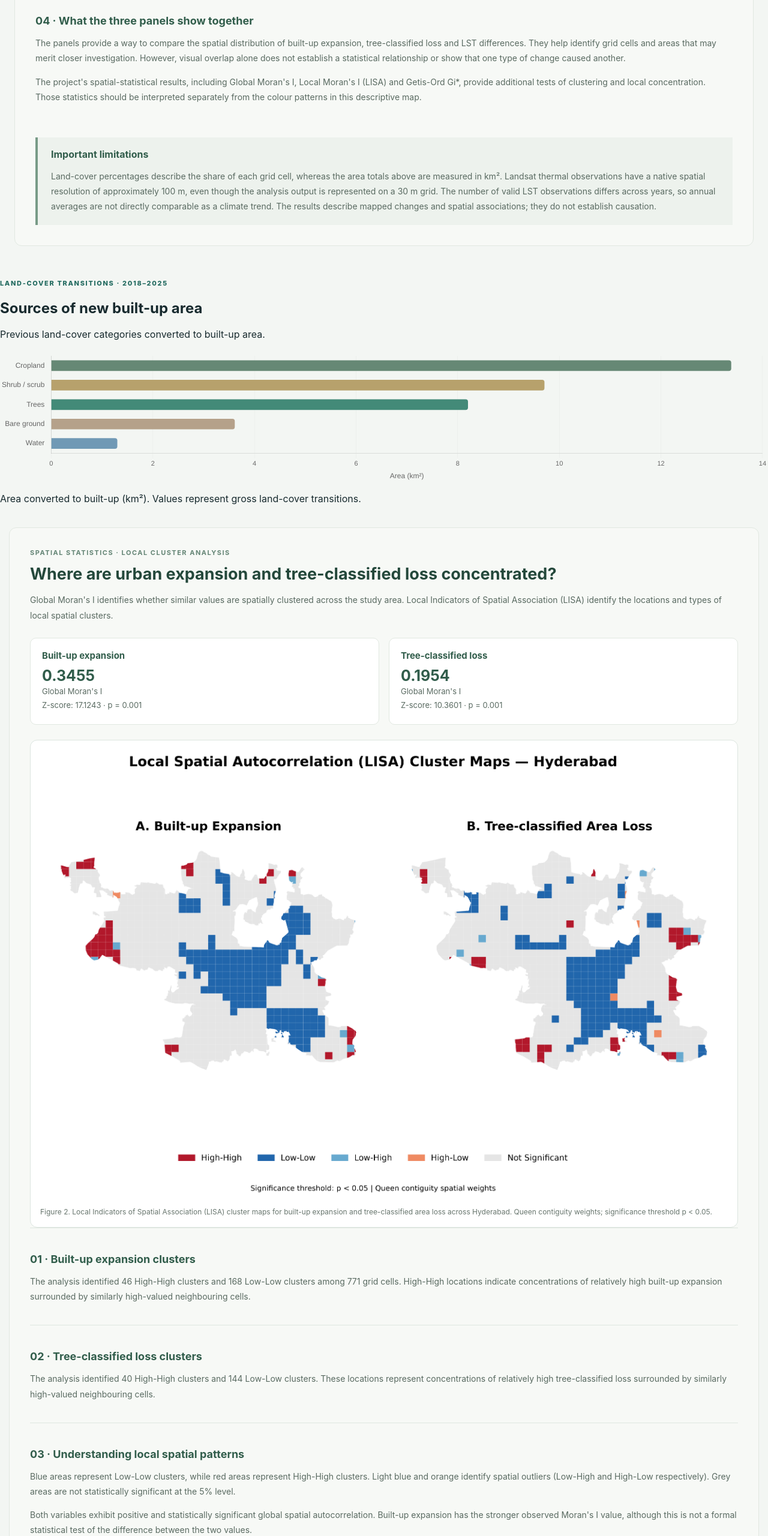
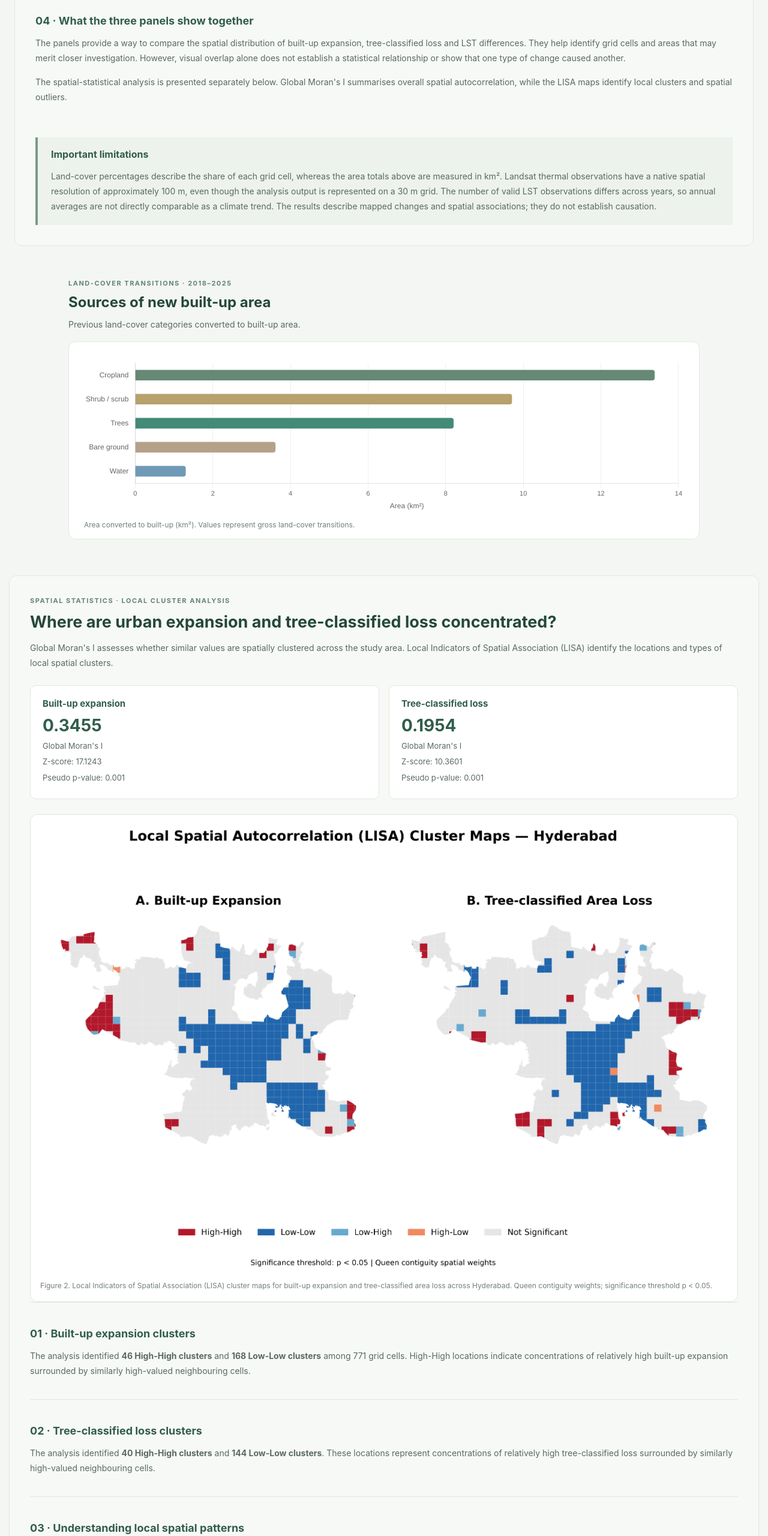
Before and after one commit to Kanchisinghal-git/hyderabad-urban-expansion-heat, a plain HTML site: page index.html in a window 1280 px wide. Shown: the part 2940-5500 px from the top of the page at 60% size. Drawn offline with nearby package versions, Linux system fonts and the light colour scheme; animation ran at ten frames a second.

Commit message:
Update index.html

```diff
--- a/index.html
+++ b/index.html
@@ -1,7 +1,6 @@
 
 <!doctype html>
 <html lang="en">
-
 <head>
   <meta charset="utf-8">
   <meta name="viewport" content="width=device-width, initial-scale=1">
@@ -12,8 +11,6 @@
   <link rel="stylesheet" href="style.css">
 
   <style>
-    /* Research map interpretation section */
-
     .map-interpretation {
       max-width: 1250px;
       margin: 38px auto 55px;
@@ -101,27 +98,146 @@
       font-size: 13px;
     }
 
-    .interpretation-highlight {
+    .transition-section {
+      max-width: 1100px;
+      margin: 45px auto 60px;
+      padding: 0 24px;
+    }
+
+    .transition-heading {
+      margin-bottom: 20px;
+    }
+
+    .transition-heading .eyebrow {
+      color: #648575;
+      font-size: 11px;
       font-weight: 700;
+      letter-spacing: 1.5px;
+    }
+
+    .transition-heading h2 {
+      color: #24483b;
+      margin: 10px 0;
+    }
+
+    .transition-heading p {
+      color: #596a61;
+      font-size: 14px;
+    }
+
+    .transition-chart-card {
+      background: #fff;
+      border: 1px solid #e1e8e1;
+      border-radius: 12px;
+      padding: 25px;
+      height: 330px;
+    }
+
+    .transition-chart-card canvas {
+      max-height: 260px;
+    }
+
+    .chart-caption {
+      color: #718078;
+      font-size: 12px;
+      margin-top: 12px;
+    }
+
+    .lisa-section {
+      max-width: 1250px;
+      margin: 38px auto 55px;
+      padding: 34px;
+      background: #f7f9f6;
+      border: 1px solid #e1e8e1;
+      border-radius: 12px;
+    }
+
+    .lisa-section .eyebrow {
+      color: #648575;
+      font-size: 11px;
+      font-weight: 700;
+      letter-spacing: 1.5px;
+    }
+
+    .lisa-section h2 {
+      color: #24483b;
+      font-size: 27px;
+      margin: 12px 0;
+    }
+
+    .lisa-section p {
+      color: #596a61;
+      font-size: 14px;
+      line-height: 1.8;
+    }
+
+    .lisa-stat-grid {
+      display: grid;
+      grid-template-columns: repeat(auto-fit, minmax(220px, 1fr));
+      gap: 16px;
+      margin: 25px 0;
+    }
+
+    .lisa-stat-card {
+      background: #fff;
+      border: 1px solid #e1e8e1;
+      border-radius: 10px;
+      padding: 20px;
+    }
+
+    .lisa-stat-card h3 {
       color: #315d4b;
+      font-size: 15px;
+      margin: 0 0 10px;
+    }
+
+    .lisa-stat-card strong {
+      display: block;
+      color: #315d4b;
+      font-size: 28px;
+      margin-bottom: 6px;
+    }
+
+    .lisa-stat-card p {
+      margin: 3px 0;
+      font-size: 13px;
+    }
+
+    .lisa-figure img {
+      display: block;
+      width: 100%;
+      height: auto;
+      border-radius: 8px;
+    }
+
+    .lisa-figure figcaption {
+      color: #718078;
+      font-size: 12px;
+      line-height: 1.6;
+      margin-top: 12px;
     }
 
     @media(max-width: 600px) {
-      .map-interpretation {
+      .map-interpretation,
+      .lisa-section {
         padding: 20px;
         margin: 25px 12px 40px;
       }
 
-      .map-interpretation h2 {
+      .map-interpretation h2,
+      .lisa-section h2 {
         font-size: 23px;
       }
 
       .interpretation-item h3 {
         font-size: 16px;
       }
+
+      .transition-chart-card {
+        padding: 15px;
+      }
     }
   </style>
-
 </head>
 
 <body>
@@ -129,7 +245,6 @@
   <!-- HEADER -->
 
   <header class="site-header">
-
     <div class="eyebrow">
       GEOSPATIAL RESEARCH · HYDERABAD, INDIA · 2018–2025
     </div>
@@ -140,14 +255,12 @@
       Explore where built-up expansion and tree-classified loss are concentrated,
       alongside observed land surface temperature change.
     </p>
-
   </header>
 
 
   <!-- PROJECT INTRODUCTION -->
 
   <section class="project-intro">
-
     <div class="intro-content">
 
       <div class="eyebrow">RESEARCH PROJECT · URBAN ENVIRONMENT</div>
@@ -175,11 +288,10 @@
         urban environmental change and their implications for
         climate-sensitive urban planning.
       </p>
-
     </div>
 
 
-    <!-- INTERACTIVE RESEARCH METRICS -->
+    <!-- RESEARCH METRICS -->
 
     <div class="research-metrics">
 
@@ -213,24 +325,21 @@
     <!-- METRIC DETAIL PANEL -->
 
     <div id="metric-detail" class="metric-detail" hidden>
-
       <button id="close-metric" type="button" aria-label="Close details">
         ×
       </button>
 
       <div id="metric-detail-content"></div>
-
     </div>
 
   </section>
 
 
-  <!-- SINGLE RESEARCH MAP -->
+  <!-- RESEARCH MAP -->
 
   <section class="research-gallery">
 
     <div class="section-heading">
-
       <div class="eyebrow">
         SPATIAL ANALYSIS · RESEARCH OUTPUTS
       </div>
@@ -242,12 +351,10 @@
         tree-classified loss and land surface temperature change
         between 2018 and 2025.
       </p>
-
     </div>
 
 
     <figure class="research-figure">
-
       <img
         src="https://raw.githubusercontent.com/kanchisinghal-git/hyderabad-urban-expansion-heat/main/Hyderabad_Final_Research_Maps.png"
         alt="Three-panel research map showing new built-up area, tree-classified loss and land surface temperature change in Hyderabad"
@@ -261,7 +368,6 @@
         tree-classified loss and land surface temperature change
         across Hyderabad, 2018–2025.
       </figcaption>
-
     </figure>
 
 
@@ -286,28 +392,20 @@
       </p>
 
 
-      <!-- COLOUR SCALE EXPLANATION -->
-
       <div class="map-legend-explanation">
 
         <div class="legend-explanation-card">
-
           <h4>Panel 1 · New built-up area (%)</h4>
-
           <p>
             The blue scale runs from 0 to 100%. A darker blue cell has a
             larger percentage of its area newly classified as built-up;
             a pale cell has a smaller percentage. This is a within-cell
             percentage, not the total built-up area of the whole city.
           </p>
-
         </div>
 
-
         <div class="legend-explanation-card">
-
           <h4>Panel 2 · Tree-classified loss (%)</h4>
-
           <p>
             The yellow-to-orange scale also runs from 0 to 100%. Darker
             orange cells have a larger percentage of their area transitioning
@@ -315,14 +413,10 @@
             land-cover classification, not a direct measure of legally
             notified or ecologically defined forest loss.
           </p>
-
         </div>
 
-
         <div class="legend-explanation-card">
-
           <h4>Panel 3 · LST change (°C)</h4>
-
           <p>
             This diverging scale shows the difference in observed land
             surface temperature. Red represents a positive difference
@@ -330,16 +424,12 @@
             negative difference (lower LST), and values near white are
             closer to zero. LST is surface temperature, not air temperature.
           </p>
-
         </div>
 
       </div>
 
 
-      <!-- BUILT-UP EXPANSION -->
-
       <div class="interpretation-item">
-
         <h3>01 · Built-up expansion</h3>
 
         <p>
@@ -359,14 +449,10 @@
           newly built-up pixels; they are not additional to the
           36.242 km² total.
         </p>
-
       </div>
 
 
-      <!-- TREE-CLASSIFIED LOSS -->
-
       <div class="interpretation-item">
-
         <h3>02 · Tree-classified loss</h3>
 
         <p>
@@ -384,14 +470,10 @@
           of both the tree-loss and built-up-transition results. It must
           not be added to those totals as if it were a separate area.
         </p>
-
       </div>
 
 
-      <!-- LAND SURFACE TEMPERATURE -->
-
       <div class="interpretation-item">
-
         <h3>03 · Land surface temperature differences</h3>
 
         <p>
@@ -411,14 +493,10 @@
           the class-wise results can differ because they summarise
           different groups of locations.
         </p>
-
       </div>
 
 
-      <!-- COMBINED INTERPRETATION -->
-
       <div class="interpretation-item">
-
         <h3>04 · What the three panels show together</h3>
 
         <p>
@@ -431,20 +509,14 @@
         </p>
 
         <p>
-          The project's spatial-statistical results, including Global
-          Moran's I, Local Moran's I (LISA) and Getis-Ord Gi*, provide
-          additional tests of clustering and local concentration.
-          Those statistics should be interpreted separately from the
-          colour patterns in this descriptive map.
+          The spatial-statistical analysis is presented separately below.
+          Global Moran's I summarises overall spatial autocorrelation,
+          while the LISA maps identify local clusters and spatial outliers.
         </p>
-
       </div>
 
 
-      <!-- LIMITATIONS -->
-
       <div class="map-caution">
-
         <strong>Important limitations</strong>
 
         <p>
@@ -458,7 +530,6 @@
           describe mapped changes and spatial associations; they do
           not establish causation.
         </p>
-
       </div>
 
     </div>
@@ -466,19 +537,23 @@
   </section>
 
 
-
-<!-- COMPACT LAND-COVER TRANSITION CHART -->
+  <!-- ONLY RETAINED CHART: SOURCES OF NEW BUILT-UP AREA -->
 
   <section class="transition-section">
 
     <div class="transition-heading">
       <div class="eyebrow">LAND-COVER TRANSITIONS · 2018–2025</div>
+
       <h2>Sources of new built-up area</h2>
-    <p>Previous land-cover categories converted to built-up area.</p>
+
+      <p>
+        Previous land-cover categories converted to built-up area.
+      </p>
     </div>
 
     <div class="transition-chart-card">
       <canvas id="transitionChart"></canvas>
+
       <p class="chart-caption">
         Area converted to built-up (km²). Values represent gross
         land-cover transitions.
@@ -486,6 +561,9 @@
     </div>
 
   </section>
+
+
+  <!-- CHART.JS: SINGLE HORIZONTAL BAR CHART -->
 
   <script src="https://cdn.jsdelivr.net/npm/chart.js"></script>
 
@@ -497,6 +575,7 @@ document.addEventListener("DOMContentLoaded", function () {
       if (chartCanvas) {
         new Chart(chartCanvas, {
           type: "bar",
+
           data: {
             labels: [
               "Cropland",
@@ -505,9 +584,12 @@ document.addEventListener("DOMContentLoaded", function () {
               "Bare ground",
               "Water"
             ],
+
             datasets: [{
               label: "Area (km²)",
+
               data: [13.380, 9.704, 8.199, 3.609, 1.297],
+
               backgroundColor: [
                 "#668875",
                 "#b7a16c",
@@ -515,18 +597,22 @@ document.addEventListener("DOMContentLoaded", function () {
                 "#b5a18a",
                 "#7099b5"
               ],
+
               borderRadius: 4,
               barThickness: 17
             }]
           },
+
           options: {
             indexAxis: "y",
             responsive: true,
             maintainAspectRatio: false,
+
             plugins: {
               legend: {
                 display: false
               },
+
               tooltip: {
                 callbacks: {
                   label: function(context) {
@@ -535,26 +621,32 @@ document.addEventListener("DOMContentLoaded", function () {
                 }
               }
             },
+
             scales: {
               x: {
                 beginAtZero: true,
+
                 grid: {
                   color: "#edf0ed"
                 },
+
                 title: {
                   display: true,
                   text: "Area (km²)"
                 },
+
                 ticks: {
                   font: {
                     size: 11
                   }
                 }
               },
+
               y: {
                 grid: {
                   display: false
                 },
+
                 ticks: {
                   font: {
                     size: 12
@@ -569,86 +661,108 @@ document.addEventListener("DOMContentLoaded", function () {
     });
   </script>
 
-<!-- END COMPACT LAND-COVER TRANSITION CHART -->
 
   <!-- LISA SPATIAL CLUSTER ANALYSIS -->
 
-  <section class="map-interpretation" style="max-width:1250px; margin:38px auto 55px;">
+  <section class="lisa-section">
 
-    <div class="eyebrow">SPATIAL STATISTICS · LOCAL CLUSTER ANALYSIS</div>
+    <div class="eyebrow">
+      SPATIAL STATISTICS · LOCAL CLUSTER ANALYSIS
+    </div>
 
     <h2>Where are urban expansion and tree-classified loss concentrated?</h2>
 
     <p>
-      Global Moran's I identifies whether similar values are spatially clustered
-      across the study area. Local Indicators of Spatial Association (LISA)
-      identify the locations and types of local spatial clusters.
+      Global Moran's I assesses whether similar values are spatially
+      clustered across the study area. Local Indicators of Spatial
+      Association (LISA) identify the locations and types of local
+      spatial clusters.
     </p>
 
-    <div style="display:grid; grid-template-columns:repeat(auto-fit,minmax(190px,1fr)); gap:16px; margin:25px 0;">
 
-      <div class="legend-explanation-card">
-        <h4>Built-up expansion</h4>
-        <strong style="font-size:25px; color:#315d4b;">0.3455</strong>
+    <!-- GLOBAL MORAN'S I: TEXT FINDINGS, NOT A CHART -->
+
+    <div class="lisa-stat-grid">
+
+      <div class="lisa-stat-card">
+        <h3>Built-up expansion</h3>
+
+        <strong>0.3455</strong>
+
         <p>Global Moran's I</p>
-        <p>Z-score: 17.1243 · p = 0.001</p>
+        <p>Z-score: 17.1243</p>
+        <p>Pseudo p-value: 0.001</p>
       </div>
 
-      <div class="legend-explanation-card">
-        <h4>Tree-classified loss</h4>
-        <strong style="font-size:25px; color:#315d4b;">0.1954</strong>
+      <div class="lisa-stat-card">
+        <h3>Tree-classified loss</h3>
+
+        <strong>0.1954</strong>
+
         <p>Global Moran's I</p>
-        <p>Z-score: 10.3601 · p = 0.001</p>
+        <p>Z-score: 10.3601</p>
+        <p>Pseudo p-value: 0.001</p>
       </div>
 
     </div>
 
-    <figure class="research-figure">
+
+    <!-- LISA MAP FIGURE -->
+
+    <figure class="research-figure lisa-figure">
 
       <img
         src="https://raw.githubusercontent.com/kanchisinghal-git/hyderabad-urban-expansion-heat/main/Hyderabad_LISA_Cluster_Maps.png"
         alt="Side-by-side LISA cluster maps showing built-up expansion and tree-classified loss across Hyderabad"
         loading="lazy"
         decoding="async"
-        style="display:block; width:100%; height:auto; max-width:100%;"
       >
 
       <figcaption>
-        Figure 2. Local Indicators of Spatial Association (LISA) cluster maps
-        for built-up expansion and tree-classified area loss across Hyderabad.
-        Queen contiguity weights; significance threshold p &lt; 0.05.
+        Figure 2. Local Indicators of Spatial Association (LISA)
+        cluster maps for built-up expansion and tree-classified
+        area loss across Hyderabad. Queen contiguity weights;
+        significance threshold p &lt; 0.05.
       </figcaption>
 
     </figure>
 
+
     <div class="interpretation-item">
       <h3>01 · Built-up expansion clusters</h3>
+
       <p>
-        The analysis identified 46 High-High clusters and 168 Low-Low
-        clusters among 771 grid cells. High-High locations indicate
-        concentrations of relatively high built-up expansion surrounded
-        by similarly high-valued neighbouring cells.
-      </p>
-    </div>
-
-    <div class="interpretation-item">
-      <h3>02 · Tree-classified loss clusters</h3>
-      <p>
-        The analysis identified 40 High-High clusters and 144 Low-Low
-        clusters. These locations represent concentrations of relatively
-        high tree-classified loss surrounded by similarly high-valued
+        The analysis identified <strong>46 High-High clusters</strong>
+        and <strong>168 Low-Low clusters</strong> among 771 grid cells.
+        High-High locations indicate concentrations of relatively high
+        built-up expansion surrounded by similarly high-valued
         neighbouring cells.
       </p>
     </div>
 
+
+    <div class="interpretation-item">
+      <h3>02 · Tree-classified loss clusters</h3>
+
+      <p>
+        The analysis identified <strong>40 High-High clusters</strong>
+        and <strong>144 Low-Low clusters</strong>. These locations
+        represent concentrations of relatively high tree-classified
+        loss surrounded by similarly high-valued neighbouring cells.
+      </p>
+    </div>
+
+
     <div class="interpretation-item">
       <h3>03 · Understanding local spatial patterns</h3>
+
       <p>
-        Blue areas represent Low-Low clusters, while red areas represent
-        High-High clusters. Light blue and orange identify spatial outliers
-        (Low-High and High-Low respectively). Grey areas are not statistically
-        significant at the 5% level.
+        Red areas represent High-High clusters, while blue areas
+        represent Low-Low clusters. Light blue and orange identify
+        spatial outliers (Low-High and High-Low respectively).
+        Grey areas are not statistically significant at the 5% level.
       </p>
+
       <p>
         Both variables exhibit positive and statistically significant
         global spatial autocorrelation. Built-up expansion has the
@@ -657,22 +771,24 @@ document.addEventListener("DOMContentLoaded", function () {
       </p>
     </div>
 
+
     <div class="map-caution">
       <strong>Methodological note</strong>
+
       <p>
         LISA identifies local spatial association, not causation.
-        The analysis uses Queen contiguity spatial weights after excluding
-        one isolated grid cell, leaving 771 observations. The cleaned
-        weights contain two disconnected components. Tree-classified loss
-        refers to changes in the Dynamic World trees class and should not
-        automatically be interpreted as legally or ecologically defined
-        forest loss.
+        The analysis uses Queen contiguity spatial weights after
+        excluding one isolated grid cell, leaving 771 observations.
+        The cleaned weights contain two disconnected components.
+        Tree-classified loss refers to changes in the Dynamic World
+        trees class and should not automatically be interpreted as
+        legally or ecologically defined forest loss.
       </p>
     </div>
 
   </section>
 
-  <!-- END LISA SPATIAL CLUSTER ANALYSIS -->
+
   <!-- INTERACTIVE MAP -->
 
   <main class="layout">
@@ -700,10 +816,8 @@ document.addEventListener("DOMContentLoaded", function () {
 
 
       <div class="map-footer">
-
         Click a grid cell to inspect its values.
         Missing LST observations are shown as unavailable, not zero.
-
       </div>
 
     </section>
@@ -777,9 +891,7 @@ document.addEventListener("DOMContentLoaded", function () {
   <!-- FOOTER -->
 
   <footer>
-
     Research project · Hyderabad, India · 2018–2025
-
   </footer>
 
 
@@ -821,7 +933,6 @@ document.addEventListener("DOMContentLoaded", function () {
             from the net change in built-up area.
           </p>
         `
-
       },
 
 
@@ -849,7 +960,6 @@ document.addEventListener("DOMContentLoaded", function () {
             be interpreted as legally or ecologically defined forest loss.
           </p>
         `
-
       },
 
 
@@ -878,7 +988,6 @@ document.addEventListener("DOMContentLoaded", function () {
             measurements to be inspected.
           </p>
         `
-
       },
 
 
@@ -907,7 +1016,6 @@ document.addEventListener("DOMContentLoaded", function () {
             climate trend.
           </p>
         `
-
       }
 
     };
@@ -951,5 +1059,4 @@ document.addEventListener("DOMContentLoaded", function () {
   </script>
 
 </body>
-
 </html>
```
Lines whose indentation alone changed are shown as unchanged.
